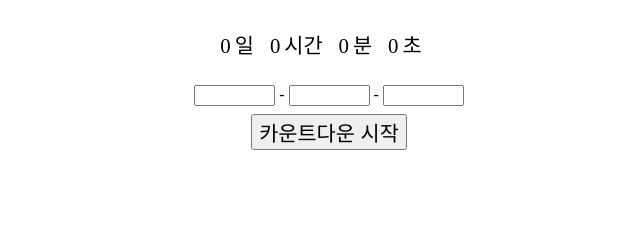
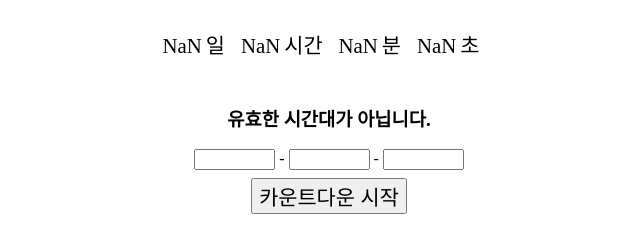
Before and after one commit to 2gechan/JavaScript, a plain HTML site: page D-Day-counter-html/index.html in a window 1280 px wide. Both pictures are taken after a click on the button "카운트다운 시작". Shown: the part 98-350 px from the top of the page, without its empty margins (311-951 px from the left). Drawn offline with Linux system fonts and the light colour scheme.

Commit message:
documnet

```diff
--- a/D-Day-counter-html/index.html
+++ b/D-Day-counter-html/index.html
@@ -3,38 +3,8 @@
   <head>
     <title>D-Day</title>
     <link rel="stylesheet" href="style.css" />
-    <script>
-      const dateFormMaker = function () {
-        const inputYear = document.querySelector("#target-year-input").value;
-        const inputMonth = document.querySelector("#target-month-input").value;
-        const inputDate = document.querySelector("#target-date-input").value;
-
-        // const dateFormat = inputYear + "-" + inputMonth + "-" + inputDate;
-        const dateFormat = `${inputYear}-${inputMonth}-${inputDate}`;
-        return dateFormat;
-        // console.log(inputYear, inputMonth, inputDate);
-      };
-
-      const counterMaker = function () {
-        const nowDate = new Date();
-        const dateFormat = dateFormMaker();
-        const targetDate = new Date(dateFormat).setHours(0, 0, 0, 0);
-        const remaining = (targetDate - nowDate) / 1000;
-        if (remaining <= 0) {
-          // 만약, remaining이 0이라면, 타이머가 종료되었습니다. 출력
-          console.log("타이머가 종료되었습니다.");
-        } else if (isNaN(remaining)) {
-          // 만약, 잘못된 날짜가 들어왔다면, 유효한 시간대가 아닙니다. 출력
-          console.log("유효한 시간대가 아닙니다.");
-        }
-
-        const remainingDate = Math.floor(remaining / 3600 / 24);
-        const remainingHours = Math.floor((remaining / 3600) % 24);
-        const remainingMin = Math.floor(remaining / 60) % 60;
-        const remaininSec = Math.floor(remaining % 60);
-        // console.log(remainingDate, remainingHours, remainingMin, remaininSec);
-      };
-    </script>
+    <script src="./script.js" defer></script>
+    <!-- defer 속성은 browser에서 html 코드와 js 코드를 동시에 해석하게 만든다. -->
   </head>
   <body>
     <h1>D-day</h1>
@@ -56,6 +26,7 @@
         <span>초</span>
       </div>
     </div>
+    <div id="d-day-message"></div>
     <div id="target-selector">
       <input id="target-year-input" class="target-input" size="7" /> -
       <input id="target-month-input" class="target-input" size="7" /> -
--- /dev/null
+++ b/D-Day-counter-html/script.js
@@ -0,0 +1,61 @@
+const messageContainer = document.querySelector("#d-day-message");
+const container = document.querySelector("#d-day-container");
+
+// container.style.display = "none";
+messageContainer.innerHTML = "<h3>D-Day를 입력해 주세요.</h3>";
+// messageContainer.textContent = "D-Day를 입력해 주세요.";
+// textContent를 통해 d-day-message라는 id를 가진 태그에 텍스트를 입력해준다.
+
+const dateFormMaker = function () {
+  const inputYear = document.querySelector("#target-year-input").value;
+  const inputMonth = document.querySelector("#target-month-input").value;
+  const inputDate = document.querySelector("#target-date-input").value;
+
+  // const dateFormat = inputYear + "-" + inputMonth + "-" + inputDate;
+  const dateFormat = `${inputYear}-${inputMonth}-${inputDate}`;
+  return dateFormat;
+  // console.log(inputYear, inputMonth, inputDate);
+};
+
+const counterMaker = function () {
+  const nowDate = new Date();
+  const dateFormat = dateFormMaker();
+  const targetDate = new Date(dateFormat).setHours(0, 0, 0, 0);
+  const remaining = (targetDate - nowDate) / 1000;
+  if (remaining <= 0) {
+    // 만약, remaining이 0이라면, 타이머가 종료되었습니다. 출력
+    console.log("타이머가 종료되었습니다.");
+    messageContainer.innerHTML = "<h3>타이머가 종료되었습니다.</h3>";
+  } else if (isNaN(remaining)) {
+    // 만약, 잘못된 날짜가 들어왔다면, 유효한 시간대가 아닙니다. 출력
+    console.log("유효한 시간대가 아닙니다.");
+    messageContainer.innerHTML = "<h3>유효한 시간대가 아닙니다.</h3>";
+  }
+
+  const remainingObj = {
+    remainingDate: Math.floor(remaining / 3600 / 24),
+    remainingHours: Math.floor((remaining / 3600) % 24),
+    remainingMin: Math.floor(remaining / 60) % 60,
+    remainingSec: Math.floor(remaining % 60),
+  };
+
+  const documentObj = {
+    days: document.getElementById("days"),
+    hours: document.querySelector("#hours"),
+    min: document.querySelector("#min"),
+    sec: document.querySelector("#sec"),
+  };
+
+  /*
+  const days = document.getElementById("days");
+  // getElementById를 통해 id만 지정해서 찾을 수 있다
+  const hours = document.querySelector("#hours");
+  const min = document.querySelector("#min");
+  const sec = document.querySelector("#sec");
+  */
+
+  documentObj["days"].textContent = remainingObj.remainingDate;
+  documentObj.hours.textContent = remainingObj.remainingHours;
+  documentObj.min.textContent = remainingObj.remainingMin;
+  documentObj.sec.textContent = remainingObj["remainingSec"];
+};
```
